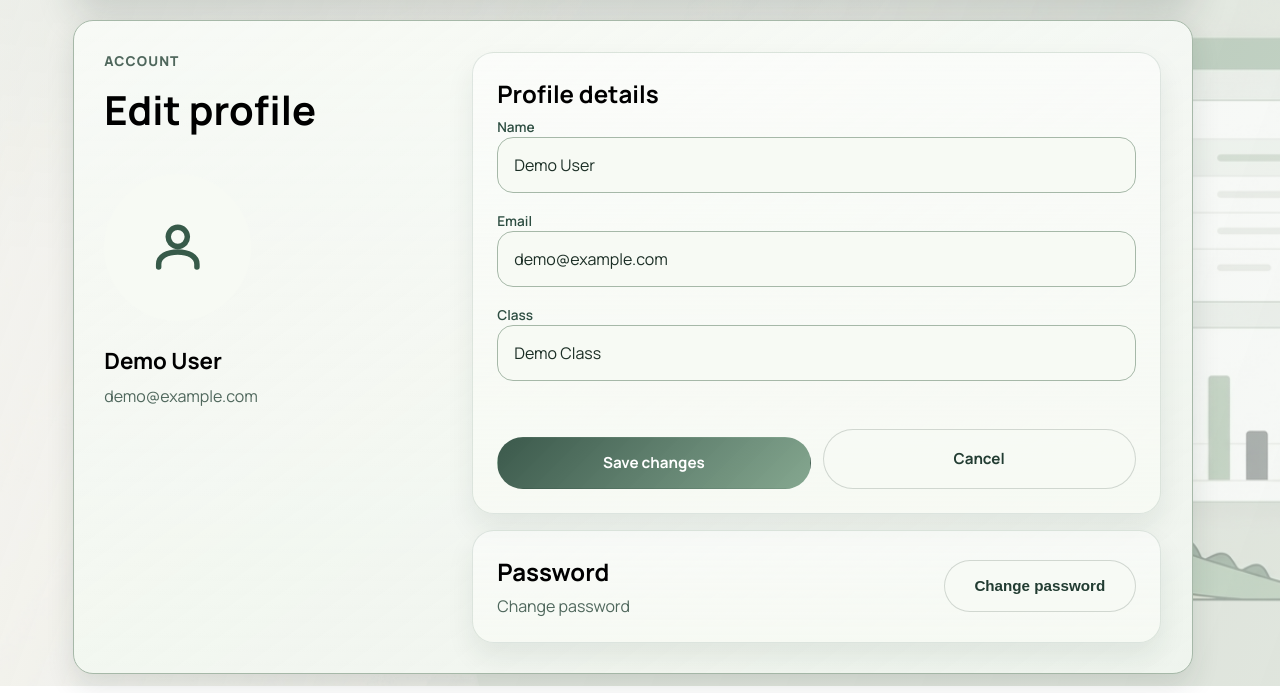
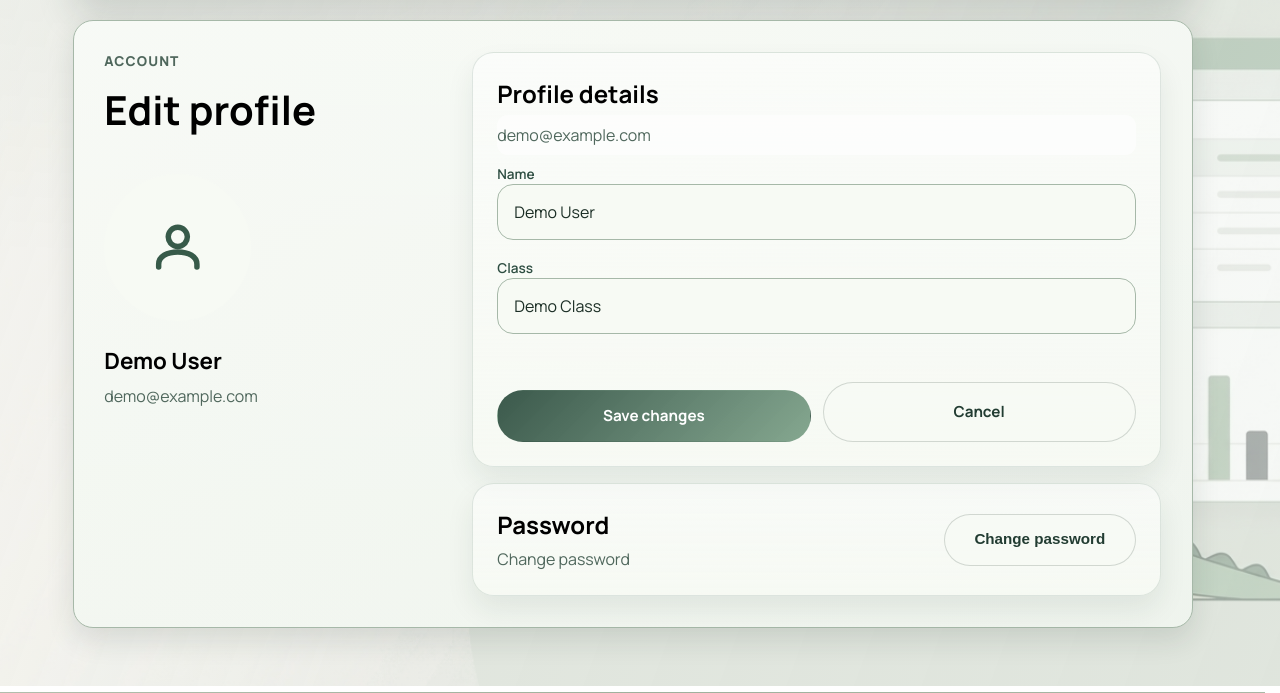
Before and after one commit to nyjc-computing-2526/Capstone-Project-2527, a Flask app: page /auth/update in a window 1280 px wide. Shown: the part 114-807 px from the top of the page. Run offline with Flask 3, Linux system fonts and the light colour scheme.

Commit message:
Removed email editing functionality

```diff
--- a/app/routes/auth.py
+++ b/app/routes/auth.py
@@ -263,14 +263,10 @@ def update_user():
                 flash("Failed to update password. Please try again.", "error")
                 return render_template('editprofile.html')
 
-        email = request.form.get('email')
         name = request.form.get('name')
         user_class = request.form.get('class')
 
         user_data = {}
-
-        if email and email.strip():
-            user_data['email'] = email.strip()
 
         if name and name.strip():
             user_data['name'] = name.strip()
--- a/app/static/css/06-profile.css
+++ b/app/static/css/06-profile.css
@@ -296,6 +296,13 @@ a.profile-edit-btn:active {
   font-size: 1.5rem;
 }
 
+.edit-profile-form-shell > .edit-profile-subcopy {
+  margin: 0 0 0.45rem;
+  padding: 0.5rem 0rem;
+  border-radius: 0.7rem;
+  background: rgba(255, 255, 255, 0.62);
+}
+
 .edit-profile-form-column {
   display: flex;
   flex-direction: column;
--- a/app/templates/editprofile.html
+++ b/app/templates/editprofile.html
@@ -53,6 +53,7 @@
         <div class="edit-profile-form-column">
           <div class="edit-profile-form-shell">
             <h2>Profile details</h2>
+            <p class="edit-profile-subcopy">{{ current_user.email | default('') }}</p>
             <form
               method="post"
               action="{{ url_for('auth.update_user') }}"
@@ -68,19 +69,8 @@
                     id="edit-name"
                     name="name"
                     placeholder="Name"
-                    value="{{ current_user.name | default('') }}"
+                    value="{{ name | default(current_user.name) | default('') }}"
                     autocomplete="name"
-                  />
-                </div>
-                <div class="input-group edit-profile-field">
-                  <label class="field-label" for="edit-email">Email</label>
-                  <input
-                    type="email"
-                    id="edit-email"
-                    name="email"
-                    placeholder="Email"
-                    value="{{ current_user.email | default('') }}"
-                    autocomplete="email"
                   />
                 </div>
                 <div class="input-group edit-profile-field">
@@ -90,7 +80,7 @@
                     id="edit-class"
                     name="class"
                     placeholder="Class"
-                    value="{{ current_user.user_class | default('') }}"
+                    value="{{ user_class | default(current_user.user_class) | default('') }}"
                   />
                 </div>
               </div>
```
Also changed, not shown: app/static/css/12-marketing-pages.css (+37 -18 lines).
